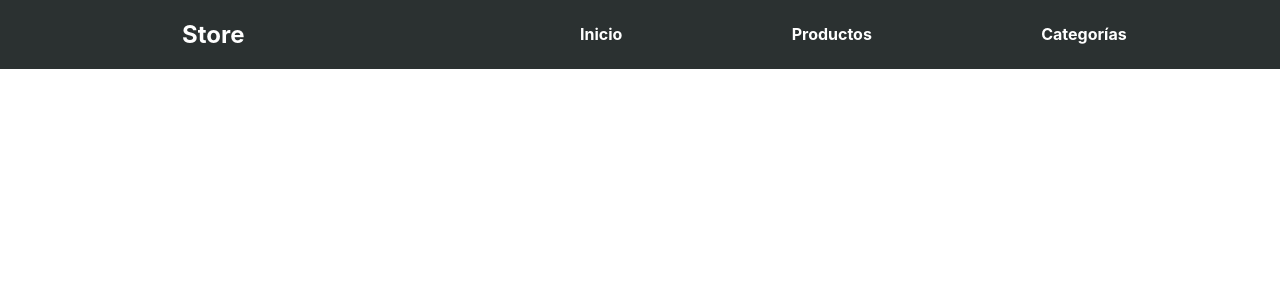
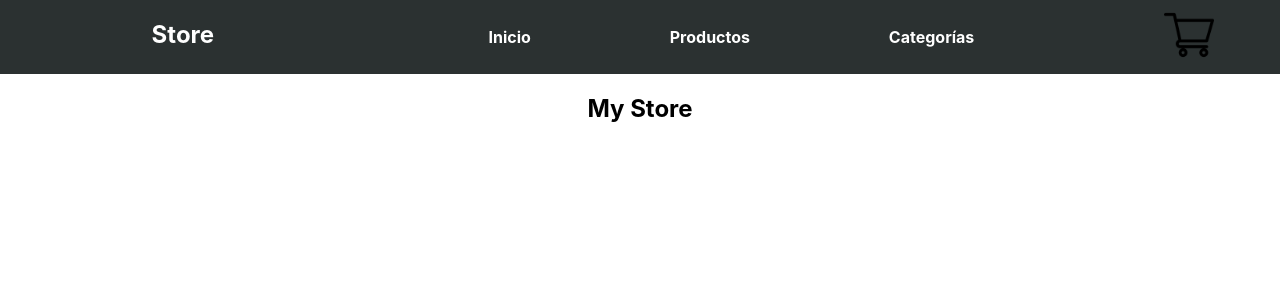
Before and after one commit to CarolinaGoveaM/Project-React, a React (Create React App) app: page / in a window 1280 px wide. Shown: the top 300 px of the page. Built offline with nearby package versions, Linux system fonts and the light colour scheme.

Commit message:
agregado de cart widget e item list container

```diff
--- a/src/App.js
+++ b/src/App.js
@@ -1,11 +1,13 @@
 // import logo from './logo.svg';
 import './App.css';
+import ItemListContainer from './Components/ItemListContainer';
 import NavBar from './Components/NavBar';
 
 function App() {
   return (
     <div className="App">
       <NavBar/>
+      <ItemListContainer greeting="My Store"/>
     </div>
   );
 }
--- /dev/null
+++ b/src/Components/CartWidget.jsx
@@ -0,0 +1,11 @@
+import React from 'react'
+
+const CartWidget = () => {
+    return (
+        <div className="containerImgCart">
+            <img src={'./carrito.png'} alt="carrito" className="imgCarrito"/>
+        </div>
+    )
+}
+
+export default CartWidget
--- /dev/null
+++ b/src/Components/ItemListContainer.jsx
@@ -0,0 +1,13 @@
+import React from 'react'
+
+const ItemListContainer = ({greeting}) => {
+    return (
+        <section>
+            <div>
+                <h1>{greeting}</h1>
+            </div>
+        </section>
+    )
+}
+
+export default ItemListContainer
--- a/src/Components/NavBar.jsx
+++ b/src/Components/NavBar.jsx
@@ -1,4 +1,5 @@
 import React from 'react';
+import CartWidget from './CartWidget';
 import './style.css';
 
 const NavBar = () => {
@@ -12,6 +13,7 @@ const NavBar = () => {
                 <li className="item"> <a className="link" href="/#"> Productos</a></li>
                 <li className="item"> <a className="link" href="/#"> Categorías</a></li>
             </ul>
+            <CartWidget/>
         </nav>
     )
 }
--- a/src/Components/style.css
+++ b/src/Components/style.css
@@ -1,10 +1,12 @@
+/* NAV BAR */
 .containerNav {
   display: grid;
-  grid-template-areas: "logo nav";
-  grid-template-columns: 2fr 4fr;
+  grid-template-areas: "logo nav cart";
+  grid-template-columns: 2fr 4fr 1fr;
   background-color: rgb(43, 49, 49);
 }
 
+/* NAV BAR LOGO */
 .divLogo {
   grid-area: logo;
 }
@@ -13,6 +15,7 @@
   color: white;
 }
 
+/* NAV BAR LISTA */
 .containerList {
   grid-area: nav;
   margin: 0;
@@ -40,3 +43,20 @@
 .link:hover {
   color: #c38190;
 }
+
+
+/* CARRITO */
+.containerImgCart{
+  grid-area: cart;
+  margin: 10px;
+  transition: 0.5s;
+}
+
+.imgCarrito{
+  height: 50px;
+}
+
+.containerImgCart:hover{
+    background-color: #c38190;
+    transform: scale(1.1, 1.1)
+}
```
Also changed, not shown: public/carrito.png (added).
